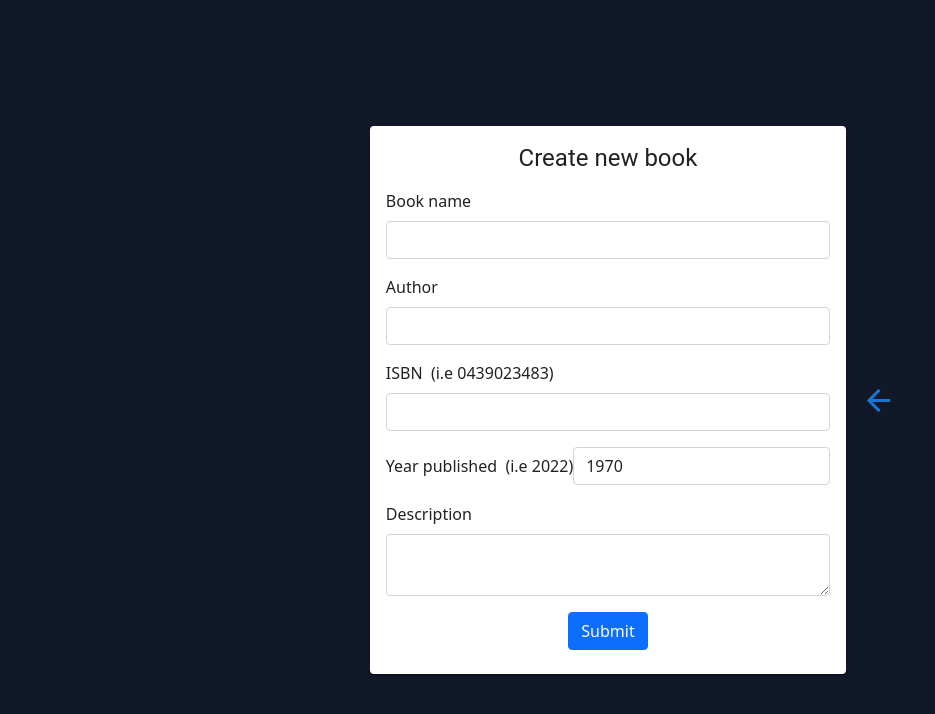
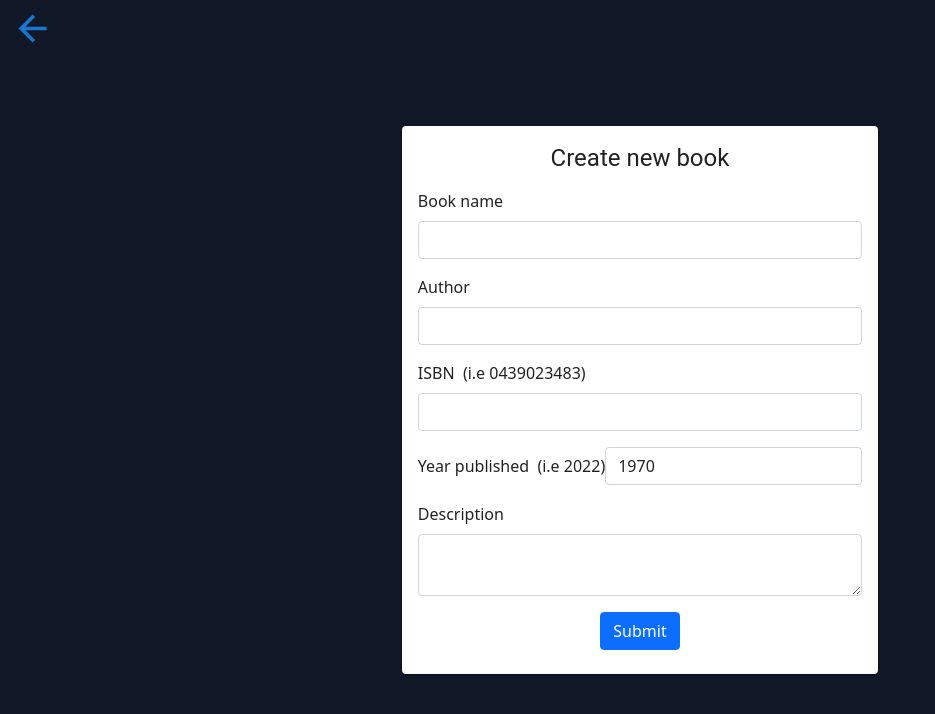
Before and after one commit to Drumshtick/bookStore, a React (Create React App) app in the folder books-frontend/: page /new in a window 1280 px wide. Shown: the top 714 px of the page, without its empty margins (0-935 px from the left). Built offline with nearby package versions, Linux system fonts and the light colour scheme.

Commit message:
layout changes

```diff
--- a/books-frontend/src/pages/styles/manageBooks.scss
+++ b/books-frontend/src/pages/styles/manageBooks.scss
@@ -1,12 +1,13 @@
 main {
   height: 100vh;
   width: 100vw;
+  display: flex;
+  padding: 10px;
   background-color: #111827;
-  display: flex;
+  overflow: auto;
   justify-content: center;
   align-items: center;
 }
-
 .text-center {
   text-align: center;
 }
@@ -17,3 +18,9 @@ main {
 .description {
   height: 2em !important;
 }
+.back-btn {
+  position: absolute;
+  top: 5px;
+  left: 0;
+  transform: scale(1.2)
+}
```
